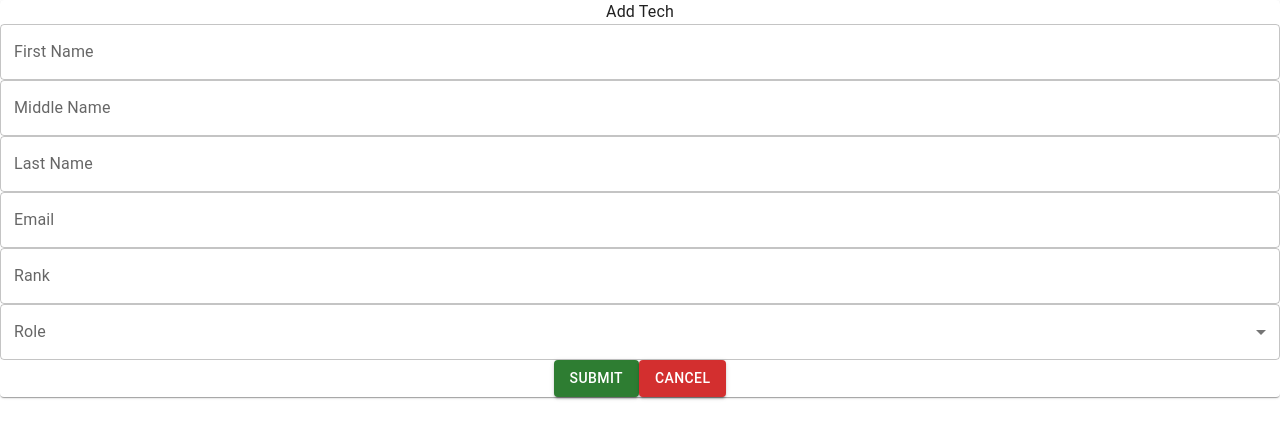
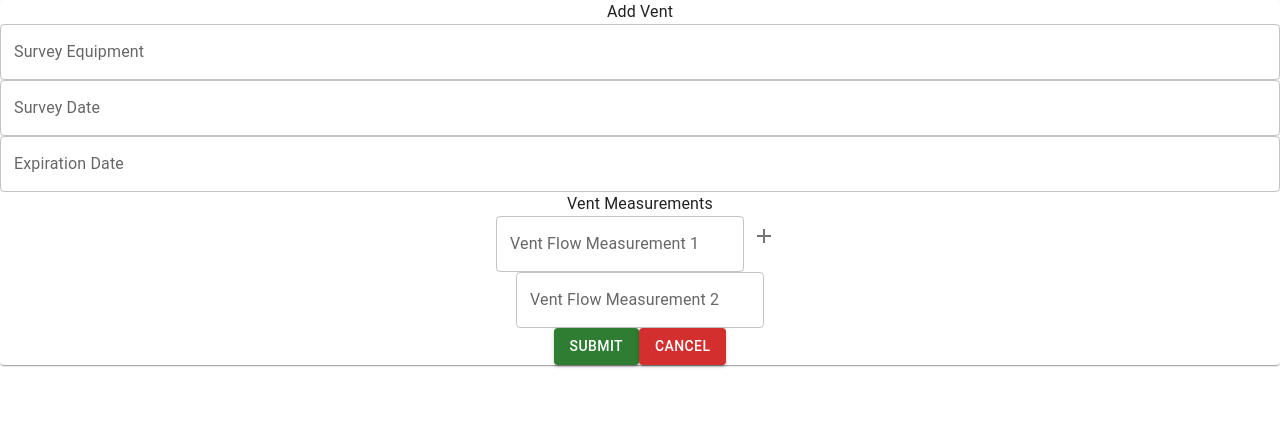
Before and after one commit to anthonylouismorton/ventilationfrontend, a React (Create React App) app: page / in a window 1280 px wide. Shown: the top 438 px of the page. Built offline with nearby package versions, Linux system fonts and the light colour scheme.

Commit message:
working on adding multiple measurements for the ventsurvey form.

```diff
--- a/src/App.jsx
+++ b/src/App.jsx
@@ -3,13 +3,15 @@ import './App.css';
 import AddTechnicianForm from './components/AddTechnicianForm';
 import AddUnitForm from './components/AddUnitForm';
 import AddVentForm from './components/AddVentForm';
+import AddVentSurvey from './components/AddVentSurvey';
 import VentList from './components/VentList';
 
 function App() {
   return (
     <div className="App">
       {/* <VentList/> */}
-      <AddTechnicianForm/>
+      {/* <AddTechnicianForm/> */}
+      <AddVentSurvey/>
       {/* <AddUnitForm/> */}
       {/* <AddVentForm/> */}
     </div>
--- a/src/components/AddVentForm.jsx
+++ b/src/components/AddVentForm.jsx
@@ -1,8 +1,5 @@
 import React, { useState, useEffect } from 'react';
 import axios from 'axios';
-import { DesktopDatePicker } from '@mui/x-date-pickers/DesktopDatePicker';
-import { AdapterDateFns } from '@mui/x-date-pickers/AdapterDateFns';
-import { LocalizationProvider } from '@mui/x-date-pickers/LocalizationProvider';
 import {
 	TextField,
 	Button,
@@ -41,6 +38,10 @@ export default function AddVentForm(props) {
 
 	const onSubmit = async (e) => {
 		e.preventDefault();
+    await axios.post(
+			`${process.env.REACT_APP_DATABASE}/vent`,
+			formValues,
+			);
 		setFormValues([]);
 
 	};
--- a/src/components/AddVentSurvey.jsx
+++ b/src/components/AddVentSurvey.jsx
@@ -0,0 +1,142 @@
+import React, { useState, useEffect } from 'react';
+import axios from 'axios';
+import {
+  TextField,
+  Button,
+  Paper,
+  Grid,
+  FormControl,
+  Box,
+  Typography,
+  Select,
+  MenuItem,
+  InputLabel,
+  Tooltip,
+  IconButton
+} from '@mui/material';
+import AddIcon from '@mui/icons-material/Add';
+
+export default function AddVentSurveyForm(props) {
+  let [ventFlows, setVentFlows] = useState(0);
+  let [ventFlowMeasurements, setVentFlowMeasurements] = useState([''])
+  const [formValues, setFormValues] = useState({
+    equipmentId: '',
+    expirationDate: '',
+    roomDimensions: '',
+    surveyDate: new Date().toISOString().split('T')[0],
+    ventDimensions: '',
+    ventId: '',
+    ventReadings: ''
+  });
+
+  const handleChange = (e) => {
+    const { name, value } = e.target;
+    setFormValues({
+      ...formValues,
+      [name]: value,
+    });
+  };
+  const handleVentMeasurements = (e) => {
+    const measurement = e.target.value;
+    setFormValues(parseInt(measurement));
+  };
+
+  const handleNewVentFlow =() => {
+    let newVentFlowMeasurements = ventFlowMeasurements
+    newVentFlowMeasurements.push('')
+    let newFlows = ventFlows + 1
+    setVentFlows(newFlows)
+    setVentFlowMeasurements(newVentFlowMeasurements)
+  }
+
+  const handleCancel = () => {
+    setFormValues([]);
+  };
+
+  const onSubmit = async (e) => {
+    e.preventDefault();
+		await axios.post(
+			`${process.env.REACT_APP_DATABASE}/ventSurvey`,
+			formValues,
+			);
+    setFormValues([]);
+
+  };
+  console.log(ventFlowMeasurements)
+  return (
+    <Box>
+      <Paper>
+        <Typography>Add Vent</Typography>
+        <Grid>
+          <form onSubmit={onSubmit}>
+            <Grid>
+              <FormControl fullWidth>
+                <TextField
+                  name='equipmentId'
+                  id='outlined-multiline-static'
+                  label='Survey Equipment'
+                  rows={1}
+                  onChange={handleChange}
+                />
+              </FormControl>
+              <FormControl fullWidth>
+                <TextField
+                  name='surveyDate'
+                  id='outlined-multiline-static'
+                  label='Survey Date'
+                  rows={1}
+                  onChange={handleChange}
+                />
+              </FormControl>
+              <Grid item>
+                <FormControl fullWidth>
+                  <TextField
+                    name='expirationDate'
+                    id='outlined-multiline-static'
+                    label='Expiration Date'
+                    rows={1}
+                    onChange={handleChange}
+                  />
+                </FormControl>
+              </Grid>
+              <Typography>Vent Measurements</Typography>
+              <Grid item>
+                <FormControl>
+                  <TextField
+                    name='ventFlow'
+                    id='outlined-multiline-static'
+                    label='Vent Flow Measurement 1'
+                    rows={1}
+                    onChange={handleVentMeasurements}
+                  />
+                </FormControl>
+                <Tooltip title="Add Measurement">
+                  <IconButton onClick={handleNewVentFlow}>
+                    <AddIcon />
+                  </IconButton>
+                </Tooltip>
+              </Grid>
+              {ventFlowMeasurements.map((flow,index) =>
+                <TextField
+                name='ventFlow'
+                id='outlined-multiline-static'
+                label={`Vent Flow Measurement ${index+2}`}
+                rows={1}
+                onChange={handleVentMeasurements}
+              />
+              )}
+            </Grid>
+            <Grid item>
+              <Button type='submit' color='success' variant='contained'>
+                Submit
+              </Button>
+              <Button onClick={handleCancel} color='error' variant='contained'>
+                Cancel
+              </Button>
+            </Grid>
+          </form>
+        </Grid>
+      </Paper>
+    </Box>
+  );
+};
```
